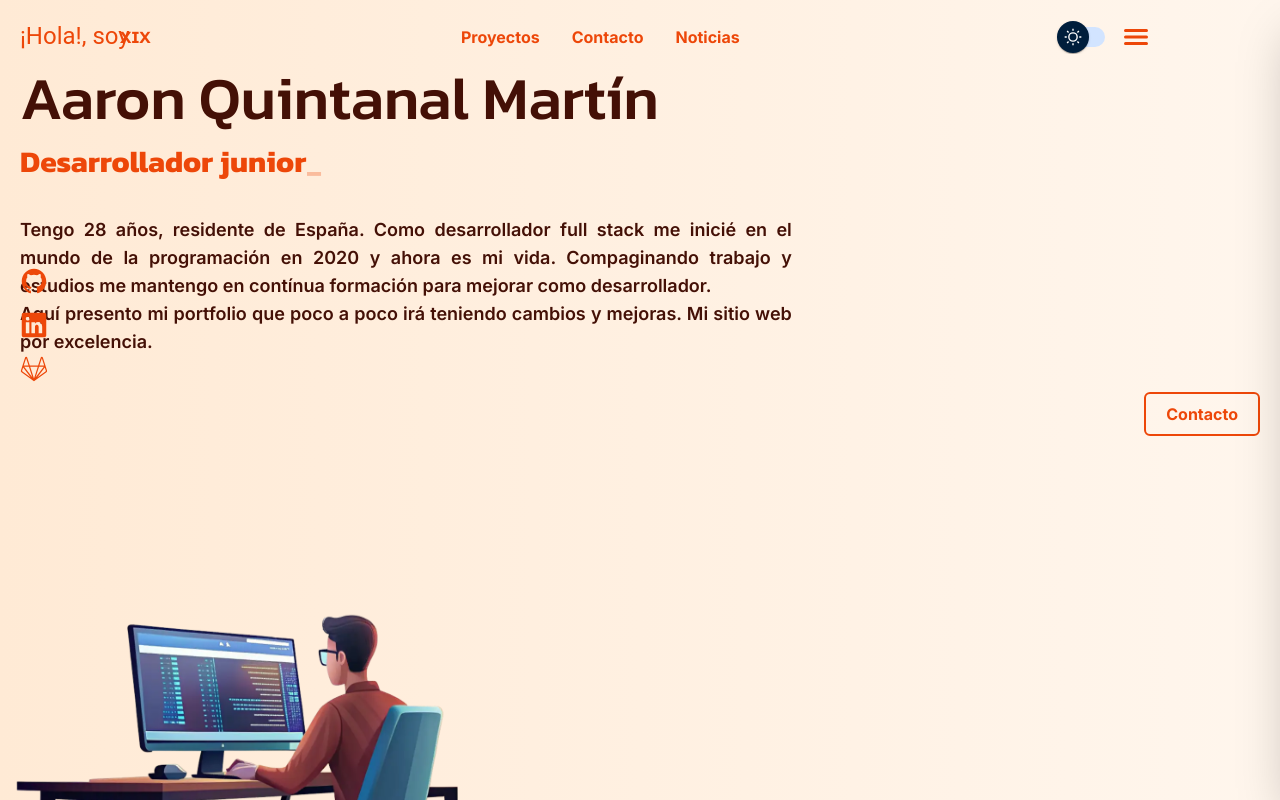
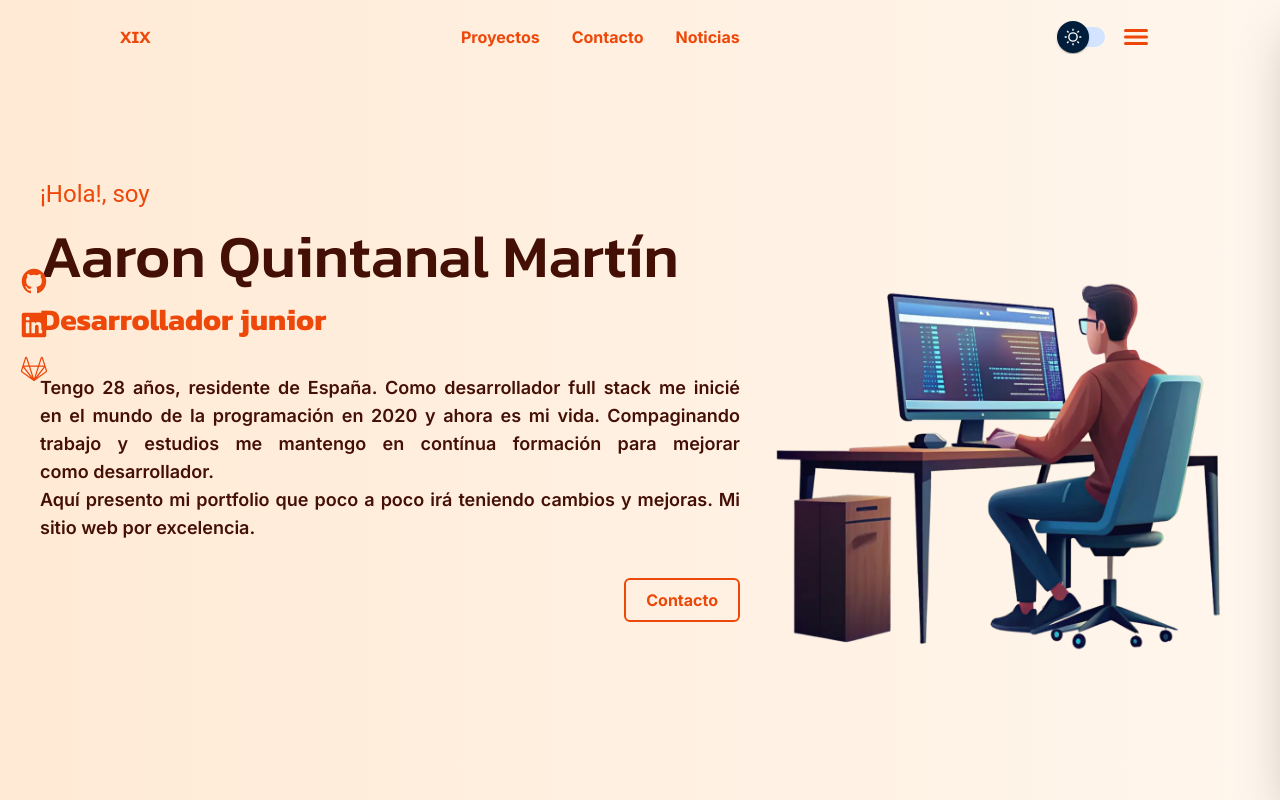
Before and after one commit to AQM19/portfolio-aaron-quintanal-martin, a Next.js app: page / in a window 1280 px wide. Shown: the top 800 px of the page. Built offline with nearby package versions, Linux system fonts and the light colour scheme.

Commit message:
Refactor: Asignación del estilo de la página de home personalizado

```diff
--- a/src/app/(portfoil)/page.tsx
+++ b/src/app/(portfoil)/page.tsx
@@ -3,7 +3,7 @@ import CardResume from "@/components/home/card-resume/CardResume";
 export default function Home() {
 
   return (
-    <>
+    <section className="w-full h-screen flex flex-col-reverse lg:flex-row p-5 items-center justify-evenly">
       <CardResume />
 
       <img
@@ -11,6 +11,6 @@ export default function Home() {
         src="/imgs/png/developer.webp"
         alt="Imagen de Aarón Quintanal Martín"
       />
-    </>
+    </section>
   );
 }
```
